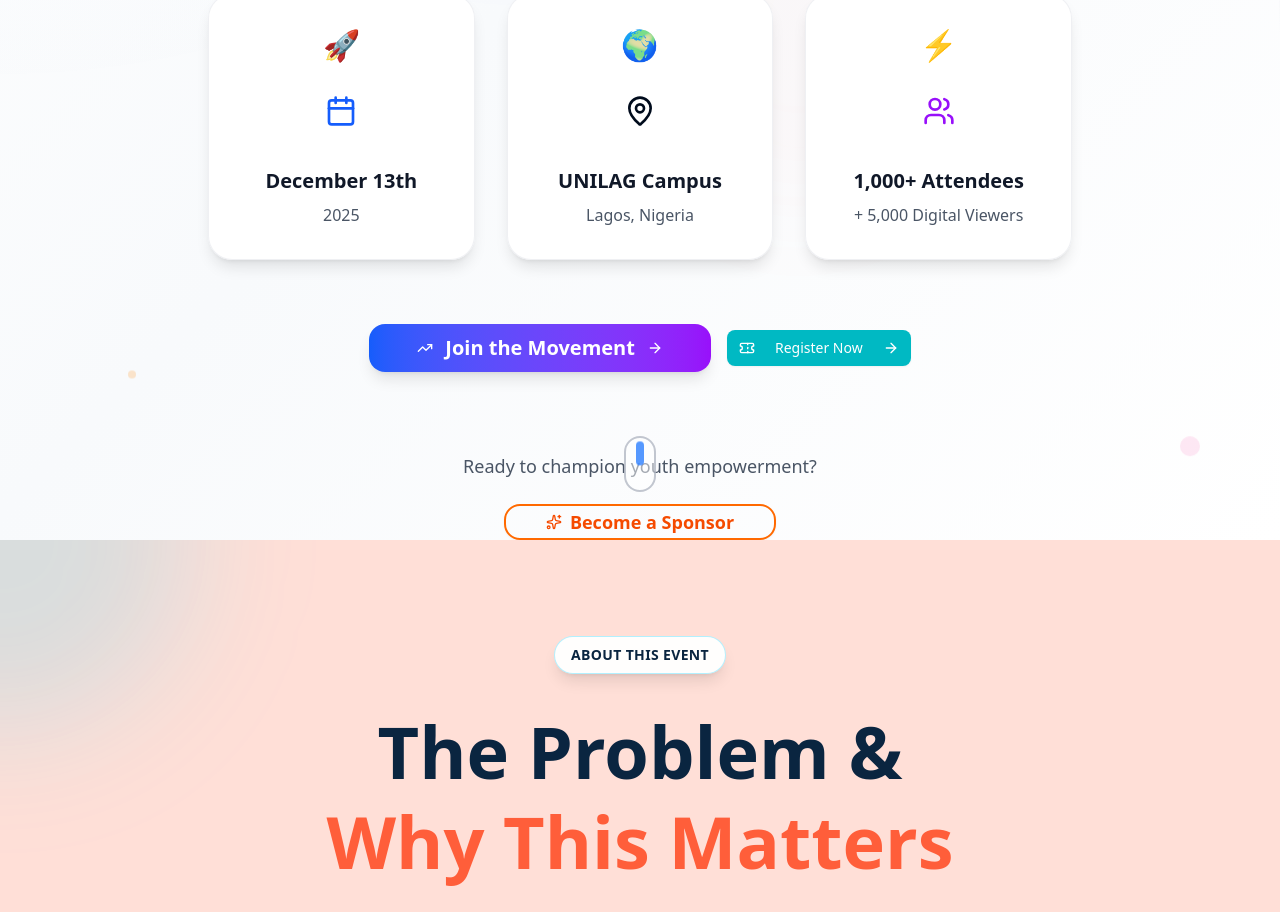
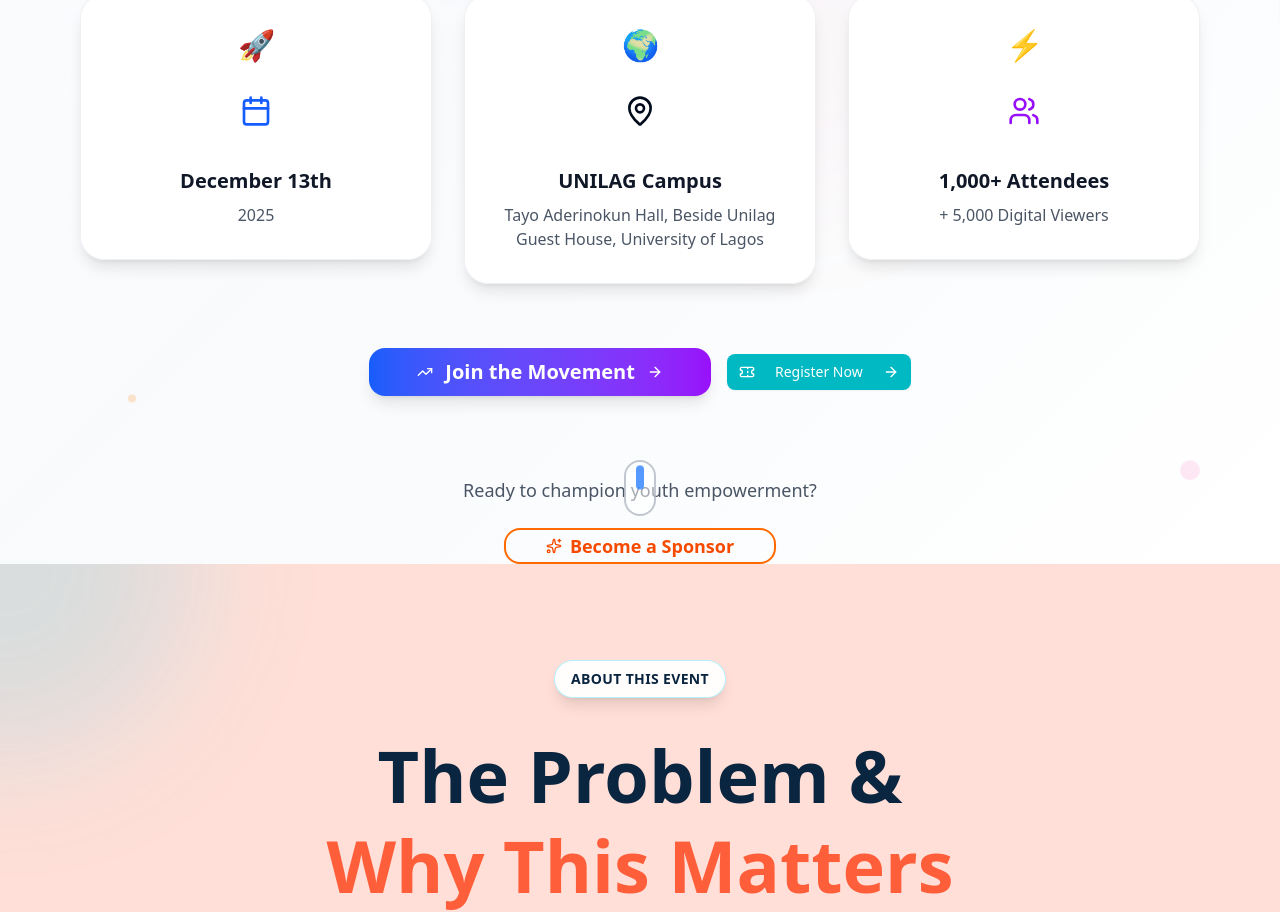
Before and after one commit to israelolrunfemi/SkillShift, a Next.js app: page / in a window 1280 px wide. Shown: the part 792-1704 px from the top of the page. Built offline with nearby package versions, Linux system fonts and the light colour scheme.

Commit message:
New Update

```diff
--- a/components/hero-section.tsx
+++ b/components/hero-section.tsx
@@ -211,7 +211,7 @@ export function HeroSection() {
           >
             {[
               { icon: Calendar, title: "December 13th", subtitle: "2025", color: "blue-600", accent: "🚀" },
-              { icon: MapPin, title: "UNILAG Campus", subtitle: "Lagos, Nigeria", color: "emerald-600", accent: "🌍" },
+              { icon: MapPin, title: "UNILAG Campus", subtitle: "Tayo Aderinokun Hall, Beside Unilag Guest House, University of Lagos", color: "emerald-600", accent: "🌍" },
               { icon: Users, title: "1,000+ Attendees", subtitle: "+ 5,000 Digital Viewers", color: "purple-600", accent: "⚡" }
             ].map((item, index) => (
               <div
--- a/components/speakers-section.tsx
+++ b/components/speakers-section.tsx
@@ -50,7 +50,7 @@ export default function SpeakersSection() {
       {
         name: "Jimoh Okoh",
         title: "Chief Solutions Architect Huawei cloud Nigeria | Presales Engineer | Team Lead",
-        image: "/images/Jimoh.jpg",
+        image: "/images/JimohOkoh.jpg",
         bio: "Results-driven Senior Solutions Architect with extensive experience in cloud computing, software development, and enterprise solutions. Proven ability to design and implement innovative cloud solutions, drive technical presales, and lead successful project deliveries."
       },
       {
```
Also changed, not shown: public/images/JimohOkoh.jpg (added).
